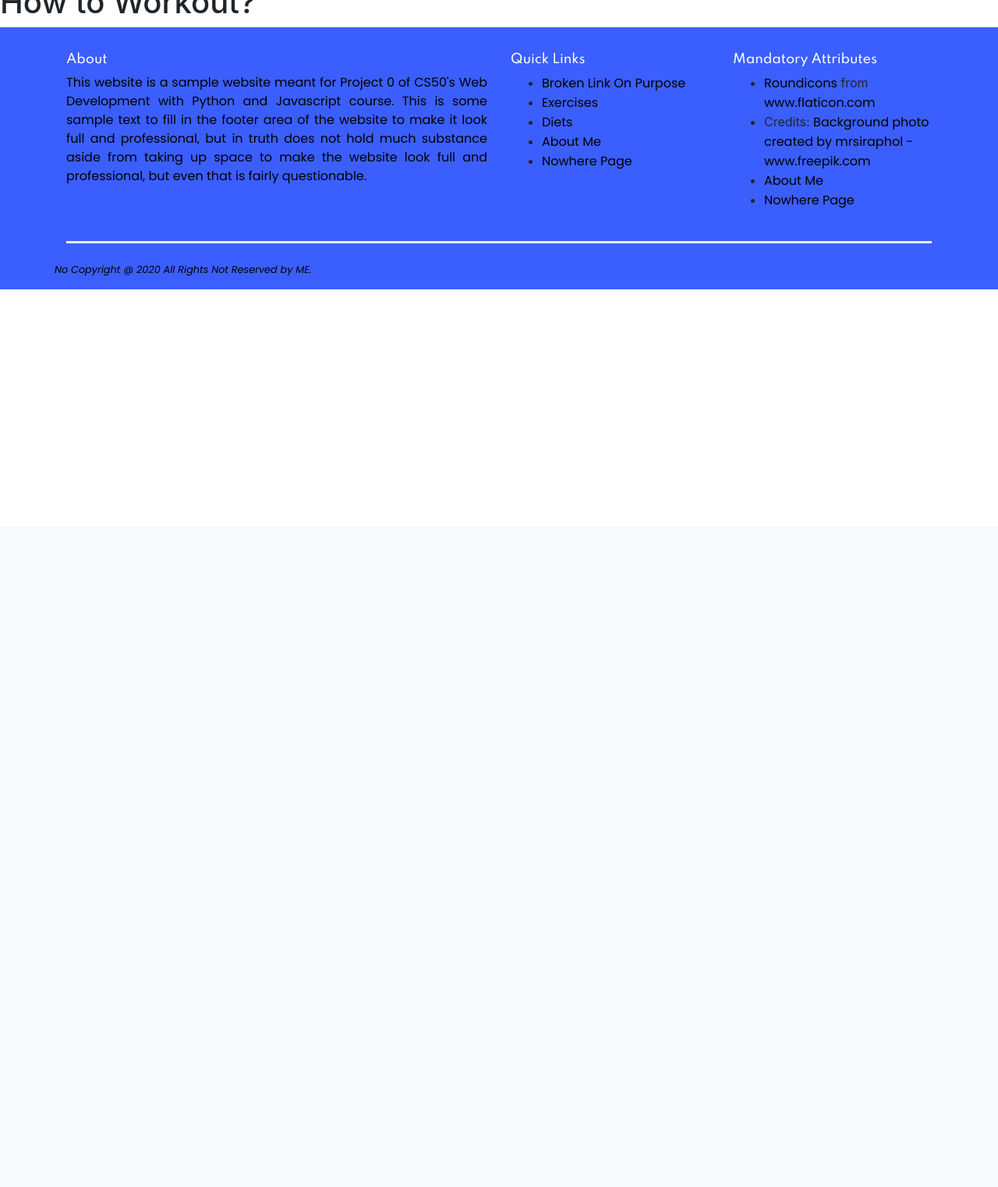
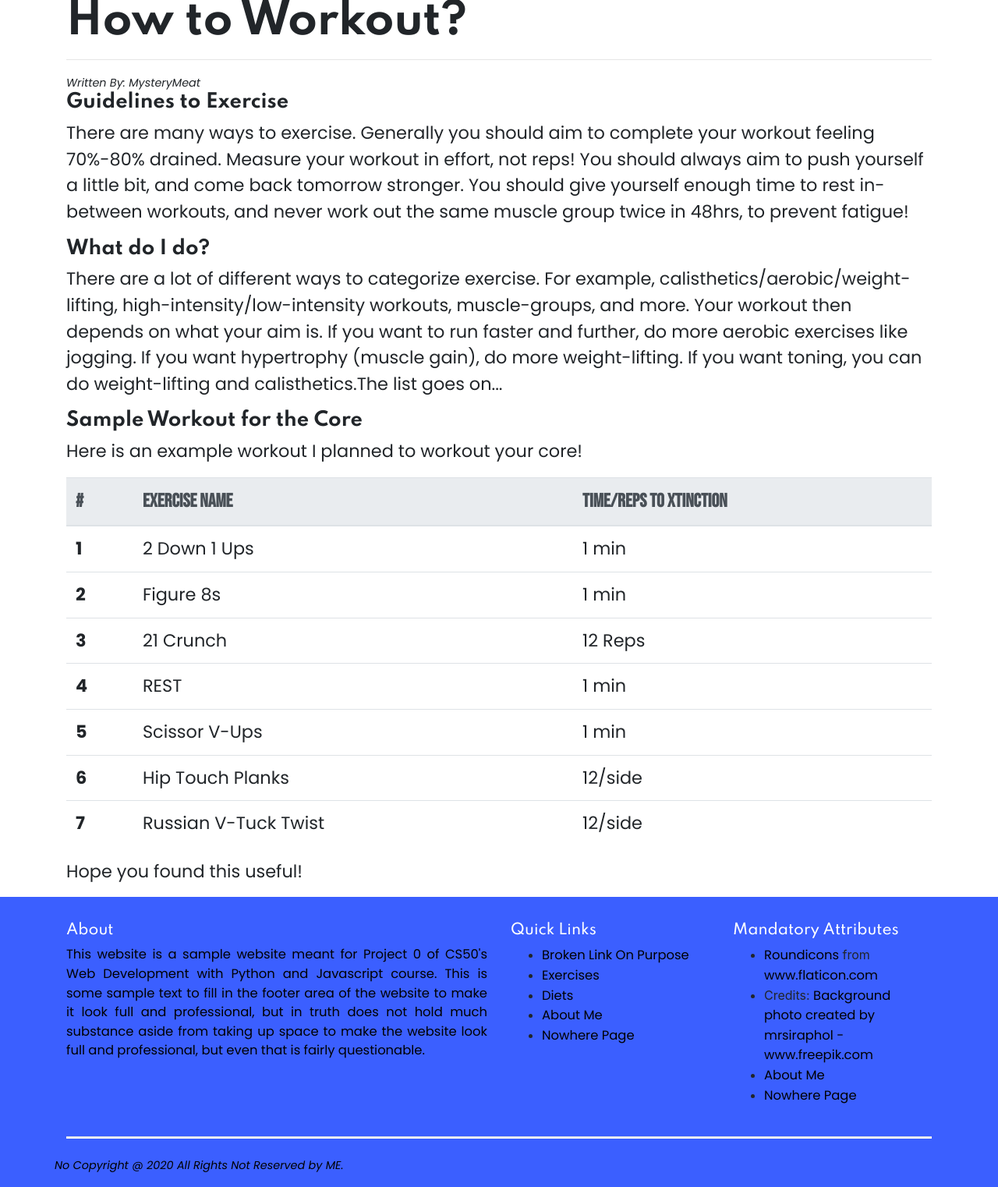
Before and after one commit to Ferusel/CS50W, a Flask app: page /exercise in a window 1280 px wide. Shown: the part 125-1647 px from the top of the page at 78% size. Before the commit the page ends 800 px from the top, so only its background shows below. Run offline with Flask 2, Linux system fonts and the light colour scheme; some libraries are stand-ins or nearby versions.

Commit message:
Completed exercise.html

```diff
--- /dev/null
+++ b/static/exercise.css
@@ -0,0 +1,31 @@
+header h1 {
+  font-family: "Spartan", "Poppins";
+  font-weight: bold;
+  font-size: calc(16px + 3vw);
+}
+
+main i {
+  font-family: "Poppins";
+  font-size: calc(8px + 0.5vw);
+}
+main i span {
+  font-style: italic;
+}
+main h4 {
+  font-family: "Spartan", "Poppins";
+  font-weight: bold;
+}
+main p {
+  font-family: "Poppins", "Helvetica";
+  font-size: calc(16px + 0.5vw);
+}
+main #table-head {
+  font-family: "Bebas Neue";
+  font-size: calc(18px + 0.5vw);
+}
+main tr {
+  font-family: "Poppins", "Spartan";
+  font-size: calc(16px + 0.5vw);
+}
+
+/*# sourceMappingURL=exercise.css.map */
--- a/static/layout.css
+++ b/static/layout.css
@@ -20,13 +20,14 @@ footer {
 }
 footer h6 {
   font-family: "Spartan", "Helvetica";
-  font-size: 2vh;
+  font-size: calc(12px + 0.5vw);
   color: white;
 }
 footer p, footer a {
   color: black;
   font-family: "Poppins", "Spartan";
   text-decoration: none;
+  font-size: calc(10px + 0.5vw);
 }
 footer hr {
   height: 2px;
@@ -35,6 +36,7 @@ footer hr {
 footer small {
   font-family: "Poppins", "Spartan";
   color: black;
+  font-size: calc(8px + 0.5vw);
 }
 
 /*# sourceMappingURL=layout.css.map */
--- a/templates/exercise.html
+++ b/templates/exercise.html
@@ -1,7 +1,73 @@
 {% extends "layout.html" %}
 {% block content %}
-<header>
-    <title>Exercise Tips</title>
-    <h1>How to Workout?</h1>
-</header>
+<link
+  rel="stylesheet"
+  type="text/css"
+  href="{{ url_for('static', filename='exercise.css') }}"
+/>
+<div class="container">
+    <header class="mt-3">
+        <title>BodyMaestro: Exercise Tips</title>
+        <h1>How to Workout?</h1>
+    </header>
+    <hr>
+    <main>
+        <i class="mb-2">Written By: <span>MysteryMeat</span></i>
+        <h4>Guidelines to Exercise</h4>
+        <p>There are many ways to exercise. Generally you should aim to complete your workout feeling 70%-80% drained. Measure your workout in effort, not reps! You should always aim to push yourself a little bit, and come back tomorrow stronger. You should give yourself enough time to rest in-between workouts, and never work out the same muscle group twice in 48hrs, to prevent fatigue!</p>
+
+        <h4>What do I do?</h4>
+        <p>There are a lot of different ways to categorize exercise. For example, calisthetics/aerobic/weight-lifting, high-intensity/low-intensity workouts, muscle-groups, and more. Your workout then depends on what your aim is. If you want to run faster and further, do more aerobic exercises like jogging. If you want hypertrophy (muscle gain), do more weight-lifting. If you want toning, you can do weight-lifting and calisthetics.The list goes on...</p>
+
+        <h4>Sample Workout for the Core</h4>
+        <p>Here is an example workout I planned to workout your core!</p>
+        <table class='table'>
+            <thead class='thead-light'>
+                <tr id="table-head">
+                    <th scope="col">#</th>
+                    <th>Exercise Name</th>
+                    <th>Time/Reps to XTinction</th>
+                </tr>
+            </thead>
+            <tbody>
+                <tr>
+                    <th scope="row">1</th>
+                    <td>2 Down 1 Ups</td>
+                    <td>1 min</td>
+                </tr>
+                <tr>
+                    <th scope="row">2</th>
+                    <td>Figure 8s</td>
+                    <td>1 min</td>
+                </tr>
+                <tr>
+                    <th scope="row">3</th>
+                    <td>21 Crunch</td>
+                    <td>12 Reps</td>
+                </tr>
+                <tr>
+                    <th scope="row">4</th>
+                    <td>REST</td>
+                    <td>1 min</td>
+                </tr>
+                <tr>
+                    <th scope="row">5</th>
+                    <td>Scissor V-Ups</td>
+                    <td>1 min</td>
+                </tr>
+                <tr>
+                    <th scope="row">6</th>
+                    <td>Hip Touch Planks</td>
+                    <td>12/side</td>
+                </tr>
+                <tr>
+                    <th scope="row">7</th>
+                    <td>Russian V-Tuck Twist</td>
+                    <td>12/side</td>
+                </tr>
+            </tbody>
+        </table>
+        <p>Hope you found this useful!</p>
+    </main>
+</div>
 {% endblock content %}
```
Also changed, not shown: scss/exercise.scss (added, +38 -0 lines), scss/layout.scss (+6 -1 lines), 2 other files.
